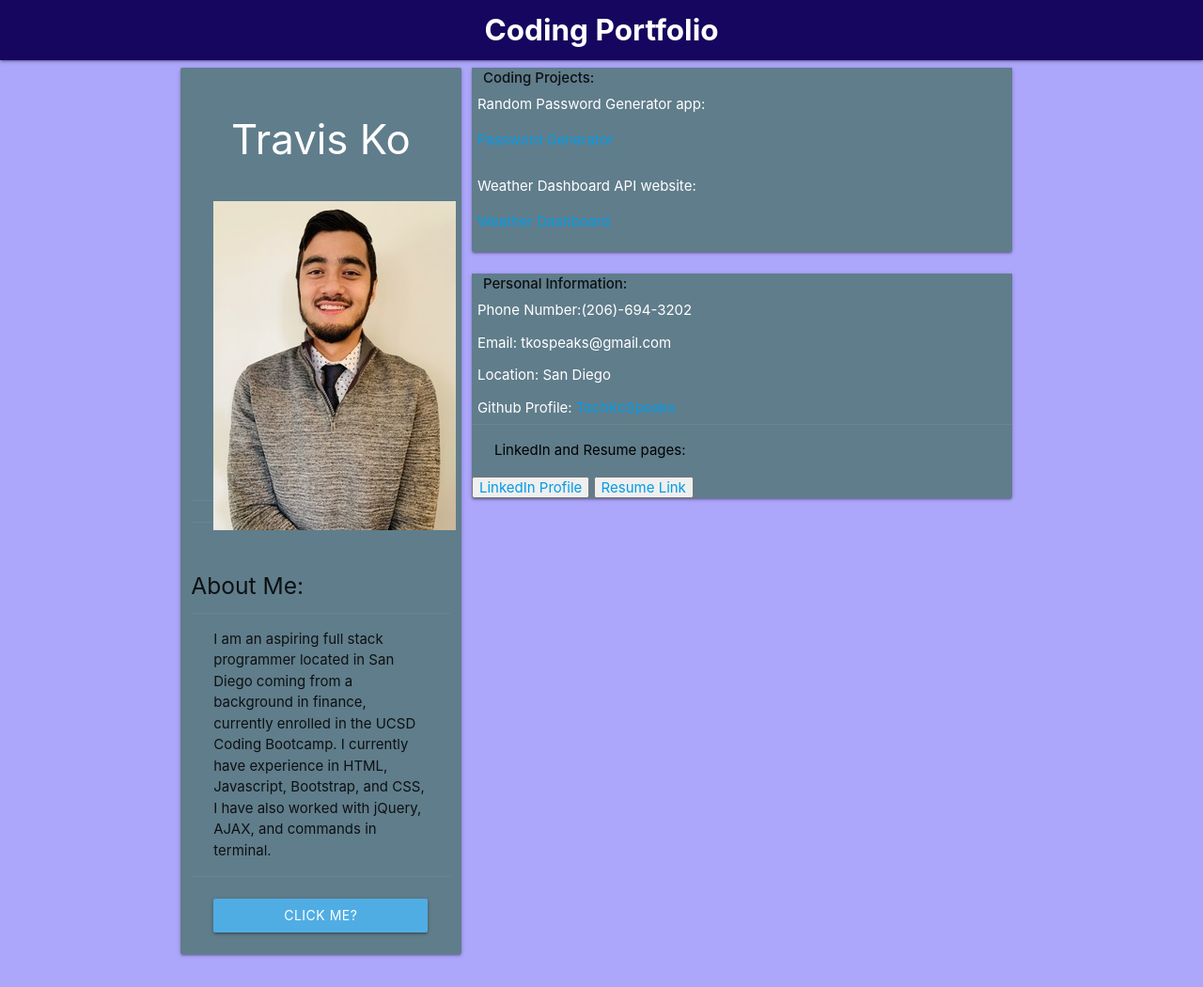
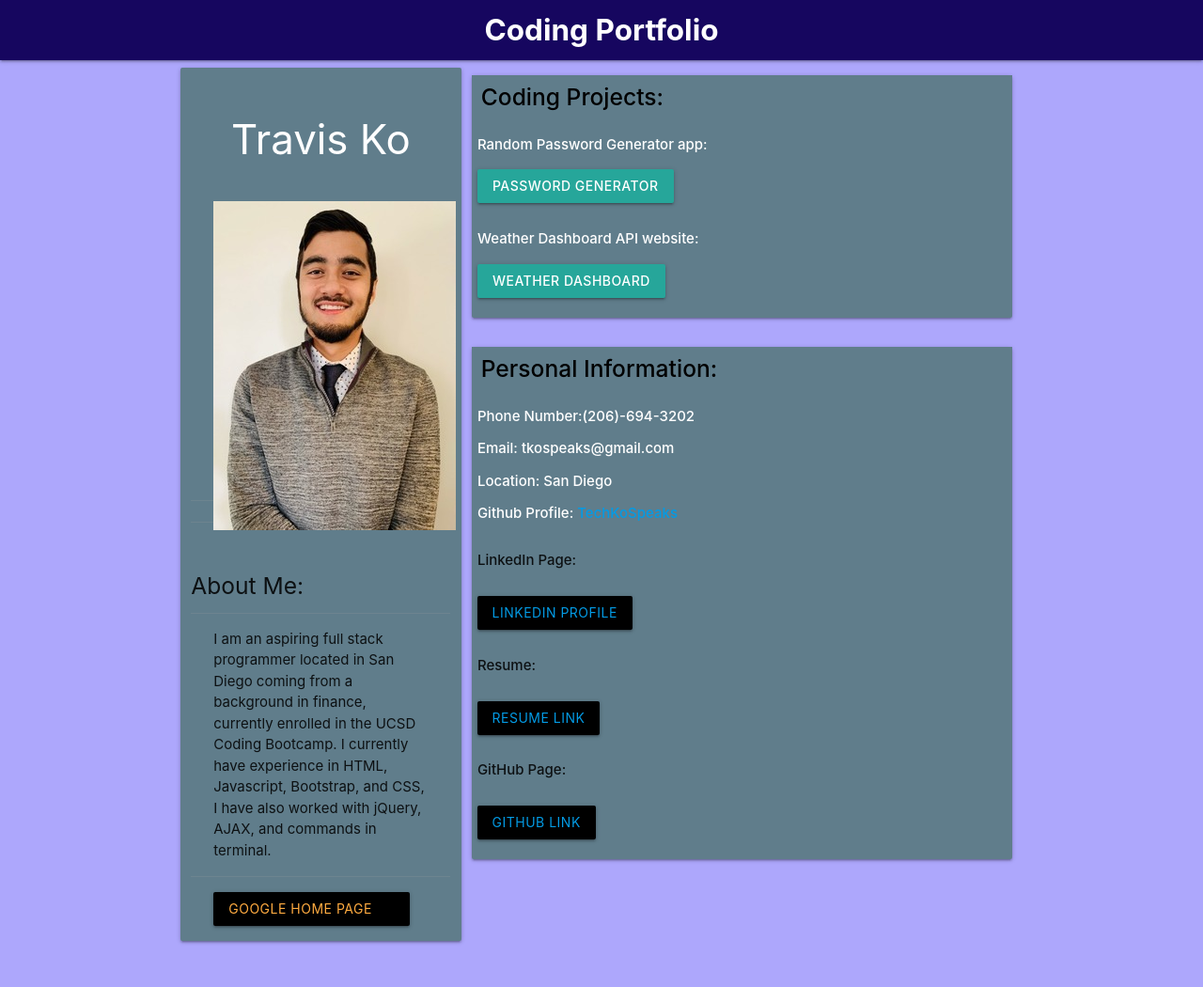
Before and after one commit to TechKoSpeaks/polished-portfolio, a plain HTML site: page index.html in a window 1280 px wide. Shown: the whole page at 94% size. Drawn offline with nearby package versions, Linux system fonts and the light colour scheme.

Commit message:
fixed formatting issues, added in github profile links and location, added in styling.css for all formatted cards and buttons. Added margins and padding for each to align properly. Fixed style.css sheet to display properly.

```diff
--- a/index.html
+++ b/index.html
@@ -6,38 +6,10 @@
     <meta name="viewport" content="width=device-width, initial-scale=1.0" />
     <title>Portfolio Page</title>
     <link rel="stylesheet" href="https://cdnjs.cloudflare.com/ajax/libs/materialize/1.0.0/css/materialize.min.css" />
+    <link rel="stylesheet" type="text/css" href="style.css">
     <style>
-        .background {
-            background-color: rgb(173, 167, 252);
-        }
-        .profPic {
-            margin: 0.5em 0;
-            width: 100%;
-            background-color: rgb(80, 173, 228);
-        }
 
-        .cardHeader {
-            border: solid 1px;
-            margin: 0.5em 0;
-        }
 
-        .infoLink {
-            font-size: 18px;
-            font-weight: bold;
-        }
-
-        .codingProjects {
-            padding: 0.4em;
-            color: white;
-        }
-
-        .mainHeader {
-            background-color: rgba(10, 0, 95, 0.945);
-            font-weight: bold;
-        }
-        .linkedInbtn {
-            color: black
-        }
     </style>
 </head>
 
@@ -47,15 +19,12 @@
             <a href="#" class="brand-logo center">Coding Portfolio</a>
         </div>
     </nav>
-    <!----------------- Page Layout here --------------------------->
+
     <div class="container">
         <div class="row">
             <div class="col s12 m4 l4 card blue-grey">
                 <div class="card-content white-text">
                     <span class="card-title" style="text-align: center"><h3>Travis Ko</h3></span>
-
-
-
                 </div>
                 <card class="profPic card-action">
                     <img class="flex-row" src="profile-photo2.jpg" alt="profile picture">
@@ -67,8 +36,8 @@
                         in the UCSD Coding Bootcamp. I currently have experience in HTML, Javascript, Bootstrap, and CSS, I have also worked with jQuery, AJAX, and commands in terminal.</div>
                 </div>
                 <div class="card-action">
-                    <card class="profPic waves-effect waves-light btn">
-                        Click me?
+                    <card class="black text-align:center waves-effect waves-light btn">
+                        <a href="https://google.com">Google Home Page</a>
                     </card>
                 </div>
             </div>
@@ -78,14 +47,14 @@
                     <div class="card blue-grey">
                         <div class="card-header blue-grey">
                             <strong>
-                                <i class="codingProjects strong fa fa-table"></i>Coding Projects:</strong>
+                                <h5 class="otherHeaders strong"><strong>Coding Projects:</strong></h5>
                         </div>
                         <div class="codingProjects flex-row p1 m2">Random Password Generator app:<p>
-                            <a href="https://techkospeaks.github.io/Portfolio-Password-Generator/">Password Generator</a>
+                            <a class="btn" href="https://techkospeaks.github.io/Portfolio-Password-Generator/">Password Generator</a>
                                 </p>
                         </div>
                         <div class="codingProjects flex-row p2 m2">Weather Dashboard API website:<p>
-                            <a href="https://techkospeaks.github.io/Portfolio-Weather-Dashboard/">Weather Dashboard</a>
+                            <a class="btn" href="https://techkospeaks.github.io/Portfolio-Weather-Dashboard/">Weather Dashboard</a>
                                 </p>
                         </div>
                     </div>
@@ -96,7 +65,7 @@
                     <div class="card blue-grey">
                         <div class="card-header blue-grey">
                             <strong>
-                                <i class="codingProjects strong fa fa-table"></i>Personal Information:</strong>
+                                <h5 class="otherHeaders strong"><strong>Personal Information:</strong></h5>
                         </div>
                         <div class="codingProjects flex-row p1 m2">Phone Number:(206)-694-3202
                         </div>
@@ -107,13 +76,19 @@
                         <div class="codingProjects flex-row p2 m2">Github Profile: <a href="https://github.com/TechKoSpeaks">TechKoSpeaks</a>
                         </div>
 
-                            <div class="linkedInbtn card-action">LinkedIn and Resume pages:</div>
-                            <button type="submit" class="linkedInbtn btn-default" id="LinkedIn">
+
+                            <p class="titleBtns">LinkedIn Page:</p>
+                            <button class="clickBtn black text-align:center waves-effect waves-light btn">
                                 <a href="https://www.linkedin.com/in/travisko/">LinkedIn Profile</a>
-                            </button>
-                            <button class="linkedInbtn btn-default" id="Resume">
+                            </button></p>
+                            <p class="titleBtns">Resume:</p>
+                            <p><button class="clickBtn black text-align:center waves-effect waves-light btn">
                                 <a href="https://docs.google.com/document/d/1iMJFDzid7c-mCA4b2vQoJPSLNOII7lex9CM5JbsaqaU/edit?usp=sharing">Resume Link</a>
-                            </button>
+                            </button></p>
+                            <p class="titleBtns">GitHub Page:</p>
+                            <button class="clickBtn black text-align:center waves-effect waves-light btn">
+                                <a href="https://github.com/TechKoSpeaks">GitHub Link</a>
+                            </button></p>
 
                         <div class="row">
                             <div class="col-sm-12">
--- a/style.css
+++ b/style.css
@@ -29,3 +29,15 @@
 .linkedInbtn {
     color: black
 }
+
+.otherHeaders {
+    padding: 0.4em;
+    color: black;
+}
+.clickBtn {
+
+    margin: 0.4em;
+}
+.titleBtns {
+    padding: 0.4em;
+}
```
